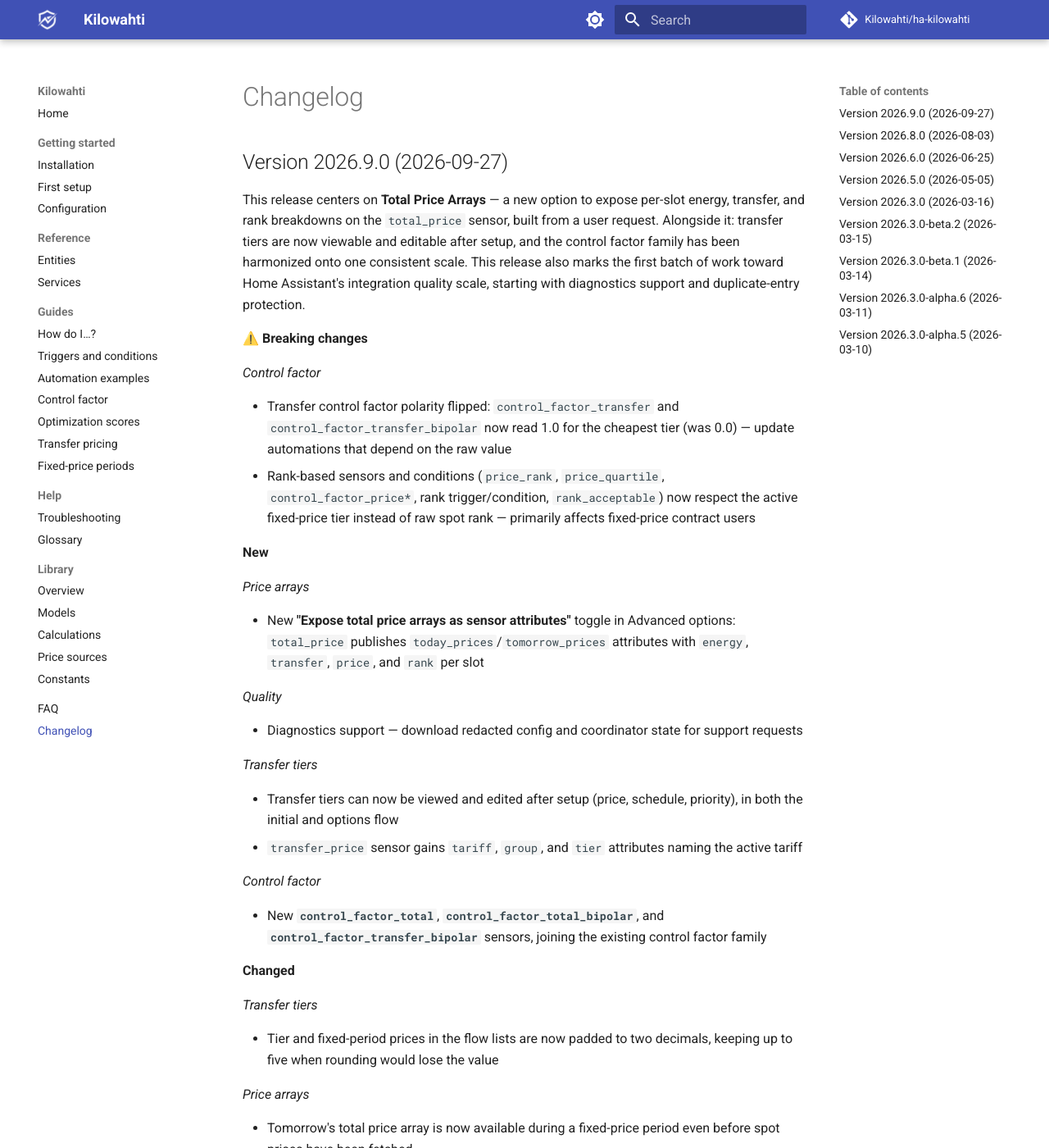
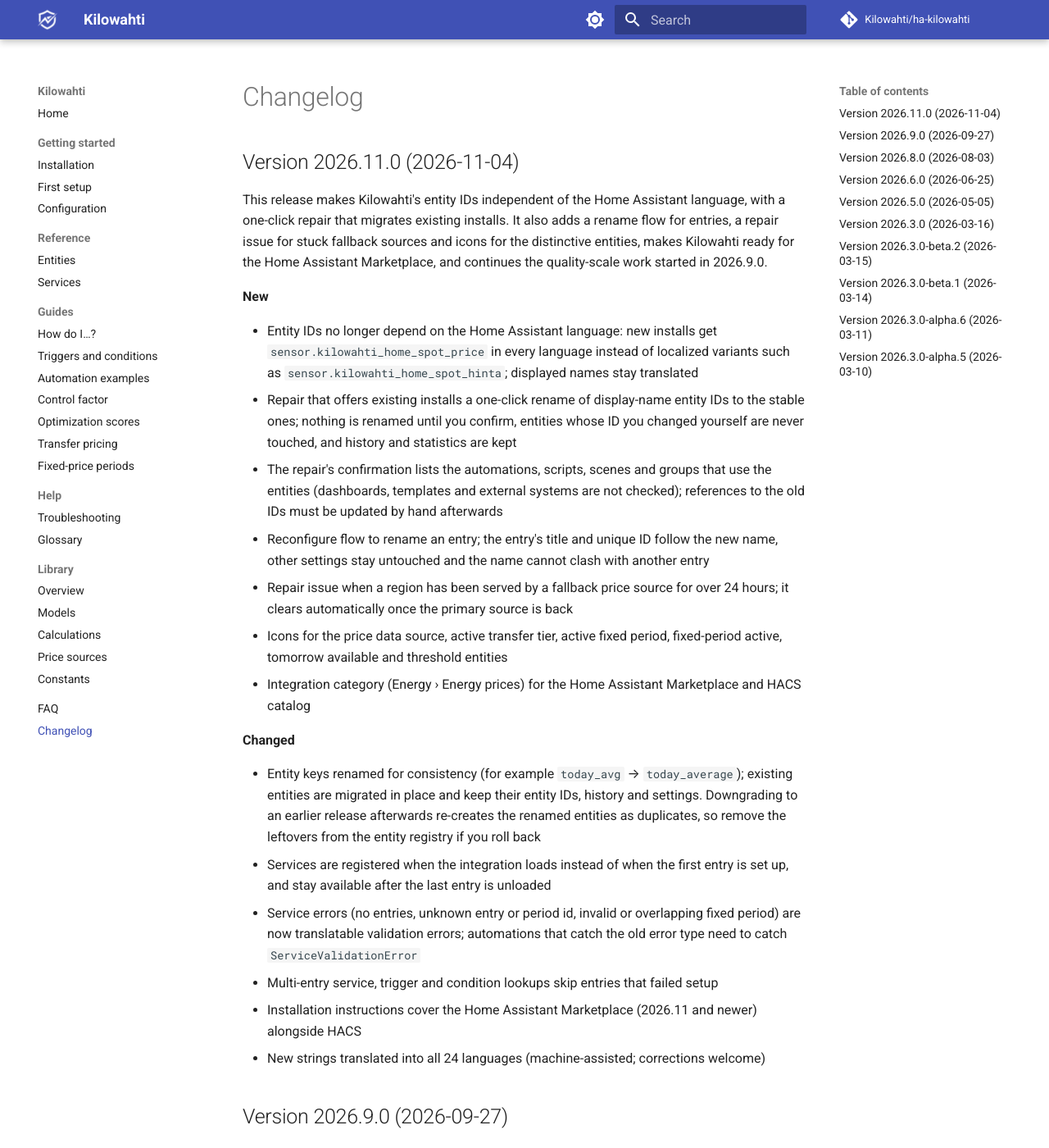
Before and after one commit to Kilowahti/kilowahti-docs, an MkDocs documentation site: the page built from docs/changelog.md, in a window 1280 px wide and 1400 px high. Shown: the whole window at 82% size. Built offline with MkDocs 1.6.1 and Material for MkDocs 9.7.7, drawn with Linux system fonts in a browser that asks for light colours; comment, search, counter and statistics services are not loaded.

Commit message:
Add 2026.11.0 changelog entry and describe the entity ID repair

```diff
--- a/docs/changelog.md
+++ b/docs/changelog.md
@@ -1,4 +1,27 @@
 # Changelog
+
+## Version 2026.11.0 (2026-11-04)
+
+This release makes Kilowahti's entity IDs independent of the Home Assistant language, with a one-click repair that migrates existing installs. It also adds a rename flow for entries, a repair issue for stuck fallback sources and icons for the distinctive entities, makes Kilowahti ready for the Home Assistant Marketplace, and continues the quality-scale work started in 2026.9.0.
+
+**New**
+
+- Entity IDs no longer depend on the Home Assistant language: new installs get `sensor.kilowahti_home_spot_price` in every language instead of localized variants such as `sensor.kilowahti_home_spot_hinta`; displayed names stay translated
+- Repair that offers existing installs a one-click rename of display-name entity IDs to the stable ones; nothing is renamed until you confirm, entities whose ID you changed yourself are never touched, and history and statistics are kept
+- The repair's confirmation lists the automations, scripts, scenes and groups that use the entities (dashboards, templates and external systems are not checked); references to the old IDs must be updated by hand afterwards
+- Reconfigure flow to rename an entry; the entry's title and unique ID follow the new name, other settings stay untouched and the name cannot clash with another entry
+- Repair issue when a region has been served by a fallback price source for over 24 hours; it clears automatically once the primary source is back
+- Icons for the price data source, active transfer tier, active fixed period, fixed-period active, tomorrow available and threshold entities
+- Integration category (Energy › Energy prices) for the Home Assistant Marketplace and HACS catalog
+
+**Changed**
+
+- Entity keys renamed for consistency (for example `today_avg` → `today_average`); existing entities are migrated in place and keep their entity IDs, history and settings. Downgrading to an earlier release afterwards re-creates the renamed entities as duplicates, so remove the leftovers from the entity registry if you roll back
+- Services are registered when the integration loads instead of when the first entry is set up, and stay available after the last entry is unloaded
+- Service errors (no entries, unknown entry or period id, invalid or overlapping fixed period) are now translatable validation errors; automations that catch the old error type need to catch `ServiceValidationError`
+- Multi-entry service, trigger and condition lookups skip entries that failed setup
+- Installation instructions cover the Home Assistant Marketplace (2026.11 and newer) alongside HACS
+- New strings translated into all 24 languages (machine-assisted; corrections welcome)
 
 ## Version 2026.9.0 (2026-09-27)
 
```
Also changed, not shown: docs/entities.md (+4 -2 lines).
